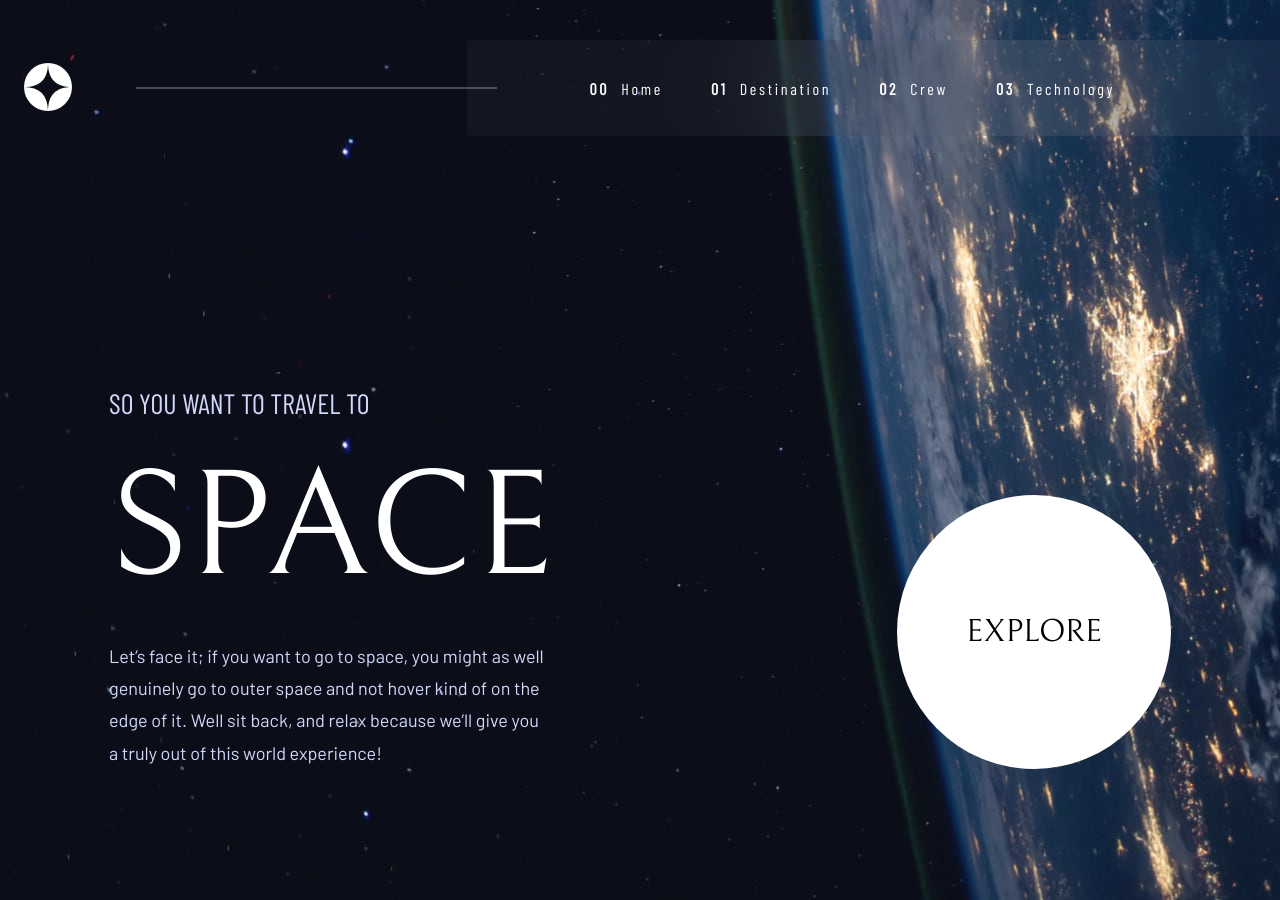
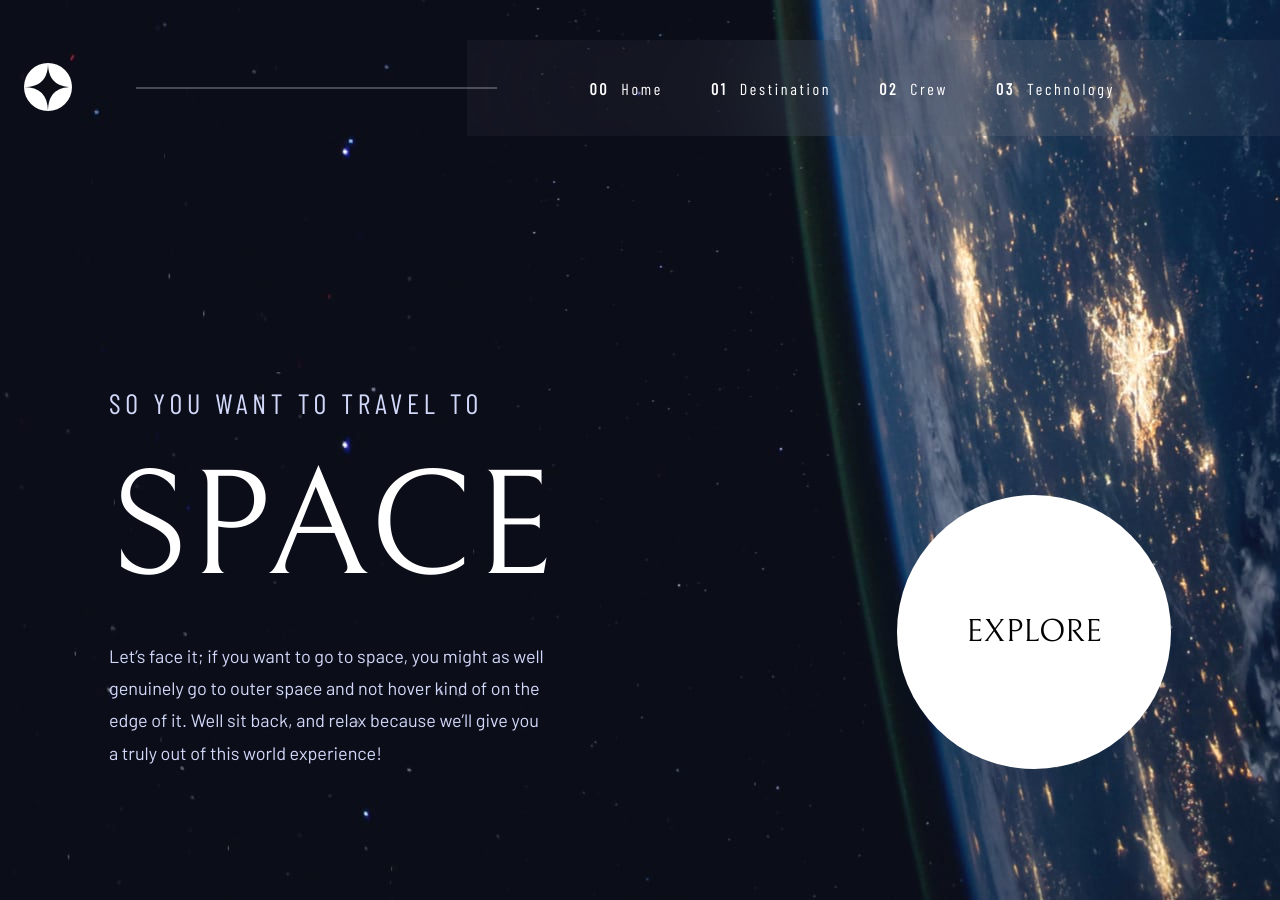
Before and after one commit to ngoc199/space-tourism, a React (Create React App) app: page / in a window 1280 px wide. Built offline with nearby package versions, Linux system fonts and the light colour scheme.

Commit message:
Fix: Heading 5 letter spacing
Change heading 5 letter spacing to correct.

```diff
--- a/src/styles/_typography.scss
+++ b/src/styles/_typography.scss
@@ -41,6 +41,7 @@ $heading-sizes-tablet-up: 9.375rem, 6.25rem, 3.5rem, 2rem, 1.75rem;
   .text-heading-#{$i} {
     @if $i == 5 {
       font-family: $ff-sans-cond;
+      letter-spacing: 4.725px;
     } @else {
       font-family: $ff-serif;
     }
```
